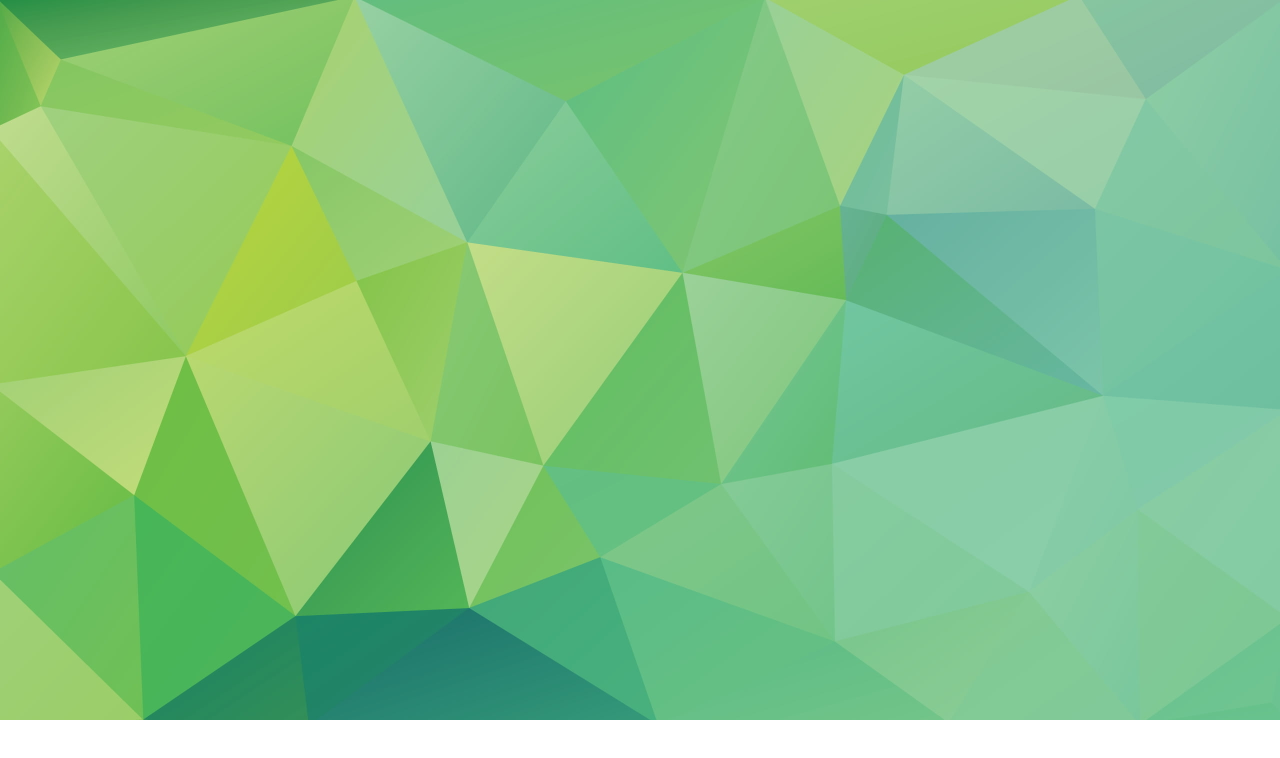
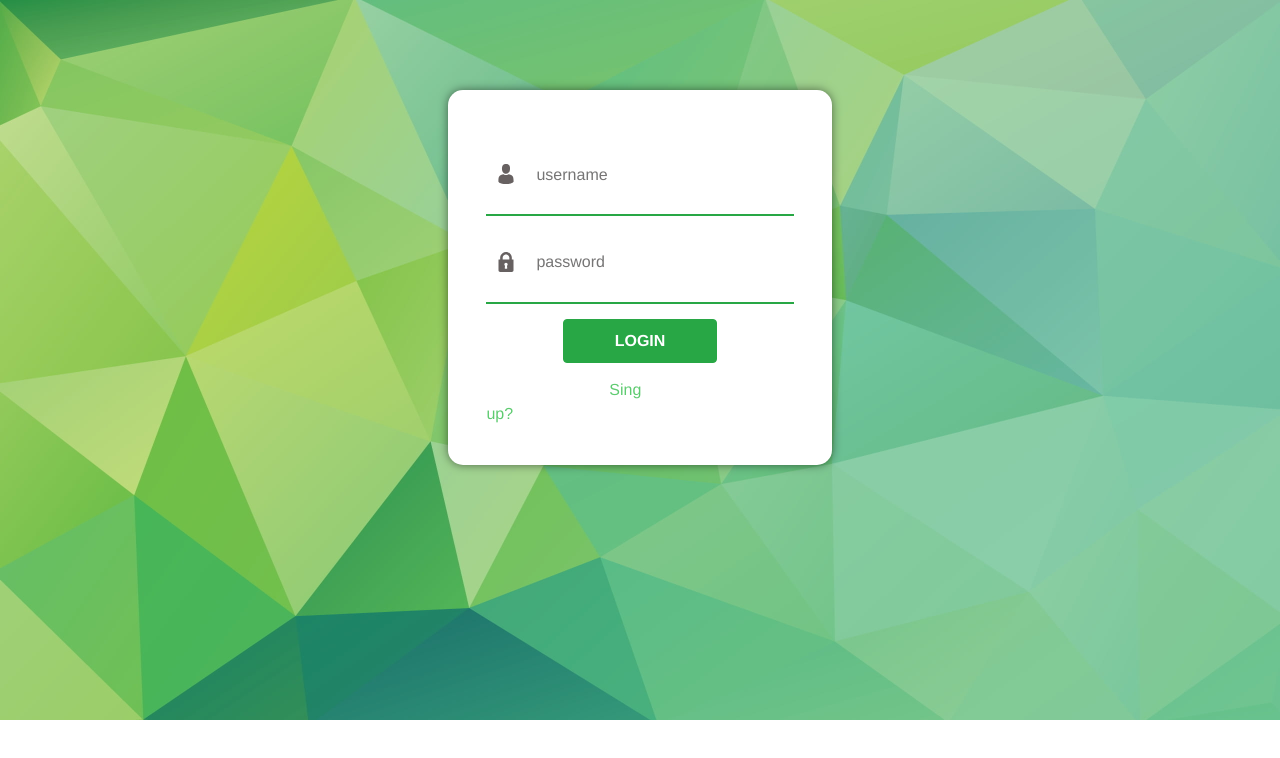
Before and after one commit to ElinaValieva/quarkus-quickstarts, a Vue app: page / in a window 1280 px wide. Shown: the top 758 px of the page. Built offline with nearby package versions, Linux system fonts and the light colour scheme.

Commit message:
Feat: routing with authorization

```diff
--- a/src/router/index.js
+++ b/src/router/index.js
@@ -11,9 +11,13 @@ import GetPostComponent from "../components/GetPostComponent";
 Vue.use(Router);
 Vue.use(VueAxios, axios);
 
-export default new Router({
+let router = new Router({
     mode: 'history',
     routes: [{
+        path: '*',
+        name: 'LoginComponent',
+        component: LoginComponent
+    }, {
         path: '/login',
         name: 'LoginComponent',
         component: LoginComponent
@@ -24,15 +28,36 @@ export default new Router({
     }, {
         path: '/blog/post',
         name: 'CreatePostComponent',
-        component: CreatePostComponent
+        component: CreatePostComponent,
+        meta: {requiresAuth: true}
     }, {
         path: '/blog',
         name: 'BlogComponent',
-        component: BlogComponent
+        component: BlogComponent,
+        meta: {requiresAuth: true}
     }, {
         path: '/blog/post',
         name: 'GetPostComponent',
         component: GetPostComponent,
-        props: true
+        props: true,
+        meta: {requiresAuth: true}
     }]
-})
+});
+
+
+router.beforeEach((to, from, next) => {
+    if (to.matched.some(record => record.meta.requiresAuth)) {
+        if (localStorage.getItem('vuex') == null || localStorage.getItem('vuex').token == null) {
+            next({
+                path: '/login',
+                query: {redirect: to.fullPath}
+            })
+        } else {
+            next()
+        }
+    } else {
+        next() // всегда так или иначе нужно вызвать next()!
+    }
+});
+
+export default router
--- a/src/store/index.js
+++ b/src/store/index.js
@@ -28,6 +28,9 @@ export default new Vuex.Store({
         posts: []
     },
     getters: {
+        isAuth(state) {
+            return state.token != null
+        },
         userInfo(state) {
             return state.user
         },
```
